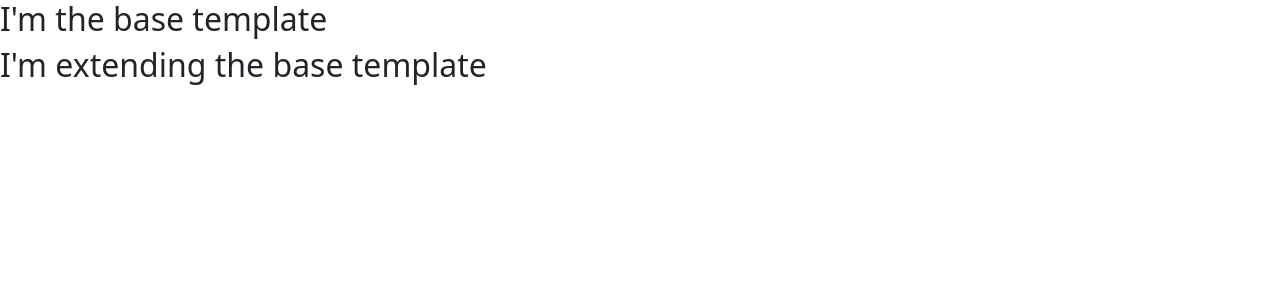
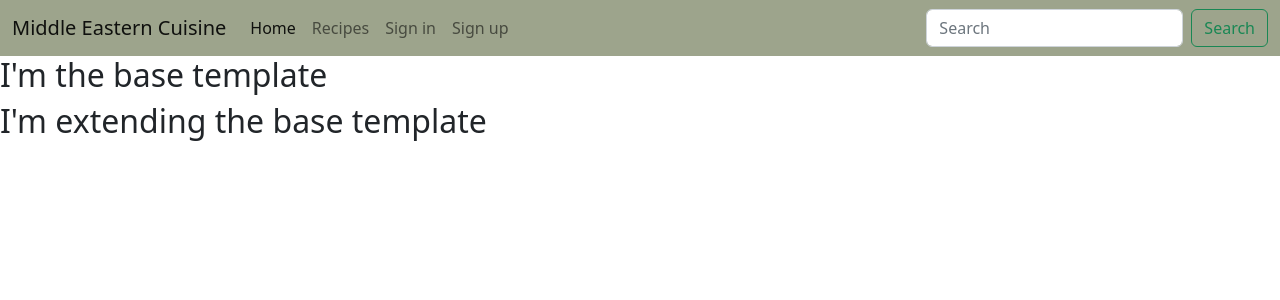
Before and after one commit to yousef29/milestone-3-project, a Flask app: page / in a window 1280 px wide. Shown: the top 300 px of the page. Run offline with Flask 2, Linux system fonts and the light colour scheme; data that the repository does not hold is empty; some libraries are stand-ins or nearby versions.

Commit message:
Add Bootstrap navbar

```diff
--- a/static/css/style.css
+++ b/static/css/style.css
@@ -0,0 +1,3 @@
+.navigation {
+    background-color: #9DA48C;
+}
--- a/templates/base.html
+++ b/templates/base.html
@@ -12,6 +12,39 @@
     <title>Middle East Cuisine</title>
 </head>
 <body>
+
+    <header>
+         <!-- Navigation-->
+         <nav class="navigation navbar navbar-expand-lg">
+            <div class="container-fluid">
+              <a class="navbar-brand" href="{{ url_for('index') }}">Middle Eastern Cuisine</a>
+              <button class="navbar-toggler" type="button" data-bs-toggle="collapse" data-bs-target="#navbarSupportedContent" aria-controls="navbarSupportedContent" aria-expanded="false" aria-label="Toggle navigation">
+                <span class="navbar-toggler-icon"></span>
+              </button>
+              <div class="collapse navbar-collapse" id="navbarSupportedContent">
+                <ul class="navbar-nav me-auto mb-2 mb-lg-0">
+                  <li class="nav-item">
+                    <a class="nav-link active" aria-current="page" href="{{ url_for('index') }}">Home</a>
+                  </li>
+                  <li class="nav-item">
+                    <a class="nav-link" href="#">Recipes</a>
+                  </li>
+                  <li class="nav-item">
+                    <a class="nav-link" href="#">Sign in</a>
+                  </li>
+                  <li class="nav-item">
+                    <a class="nav-link" href="#">Sign up</a>
+                  </li>
+                </ul>
+                <form class="d-flex" role="search">
+                  <input class="form-control me-2" type="search" placeholder="Search" aria-label="Search">
+                  <button class="btn btn-outline-success" type="submit">Search</button>
+                </form>
+              </div>
+            </div>
+        </nav>
+    </header>
+
     <h2>I'm the base template</h2>
     {% block content %}
     {% endblock %}
```
